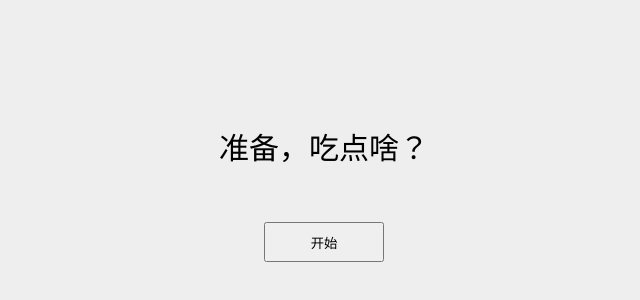
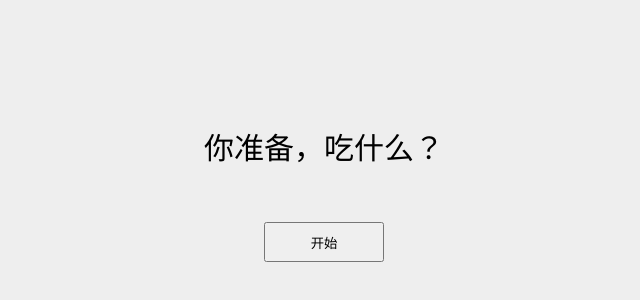
Before and after one commit to JasonOracle/TodayEat, a plain HTML site: page index.html in a window 1280 px wide. Shown: the part 216-516 px from the top of the page, without its empty margins (316-956 px from the left). Drawn offline with Linux system fonts and the light colour scheme.

Commit message:
Update index.html

```diff
--- a/index.html
+++ b/index.html
@@ -23,7 +23,7 @@
 
     <div id="wrapper">
         <h1>
-            准备，吃点啥？
+            你准备，吃什么？
             <br>
             <br>
             <b style="color:#FF9733" id="what"></b>
```
